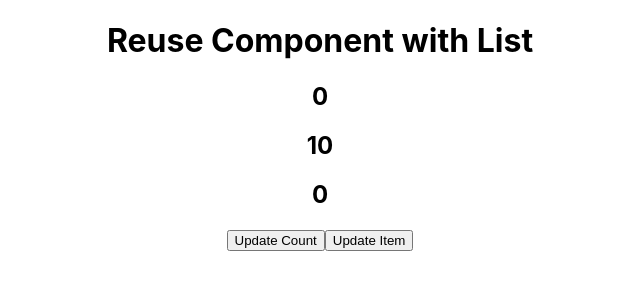
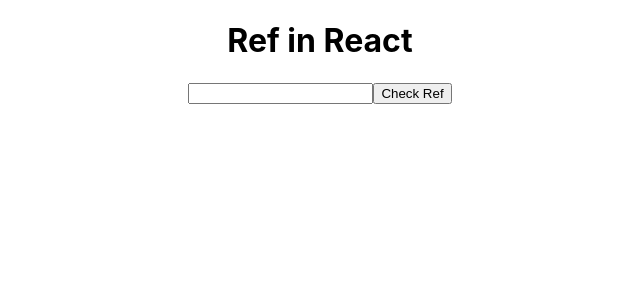
Before and after one commit to Anishkumardiwan/ReactJs-Practice, a React (Create React App) app: page / in a window 1280 px wide. Shown: the top 300 px of the page, without its empty margins (320-960 px from the left). Built offline with nearby package versions, Linux system fonts and the light colour scheme.

Commit message:
Ref in Class Component

```diff
--- a/src/App.js
+++ b/src/App.js
@@ -1,31 +1,36 @@
-import React, { useState, useMemo } from 'react';
+import React, { useState, useMemo, createRef } from 'react';
 import './App.css';
 import User from './Component/User';
 
-const App = () => {
+class App extends React.Component {
 
-  const [Count, setCount] = useState(0);
-  const [Item, setItem] = useState(10);
+  constructor(){
+    super();
+    this.inputRef = createRef();
+  }
 
-  const multiCountMemo = useMemo(() => {
-    return Count * 5;
-  }, [Count])
-
-  // const multiCount = () => {
-  //   return Count * 5;
+  // componentDidMount(){
+  //   console.log(this.inputRef);
+  //   console.log(this.inputRef.current.value="100000");
   // }
 
-  return (
-    <div className='App'>
-      <h1>Reuse Component with List</h1>
-      <h2>{Count}</h2>
-      <h2>{Item}</h2>
-      <h2>{multiCountMemo}</h2>
-      <button onClick={() => setCount(Count + 1)}>Update Count</button>
-      <button onClick={() => setItem(Item * 10)}>Update Item</button>
-    </div>
-  );
+  getVal(){
+    console.log(this.inputRef);
+    console.log(this.inputRef.current.value);
+    this.inputRef.current.style.color="white";
+    this.inputRef.current.style.backgroundColor="red";
+  }
 
+  render() {
+    return (
+      <div className='App'>
+        <h1>Ref in React</h1>
+        <input type="text" ref={this.inputRef} />
+        <button onClick={()=>this.getVal()}>Check Ref</button>
+      </div>
+    );
+
+  }
 }
 
 export default App;
```
